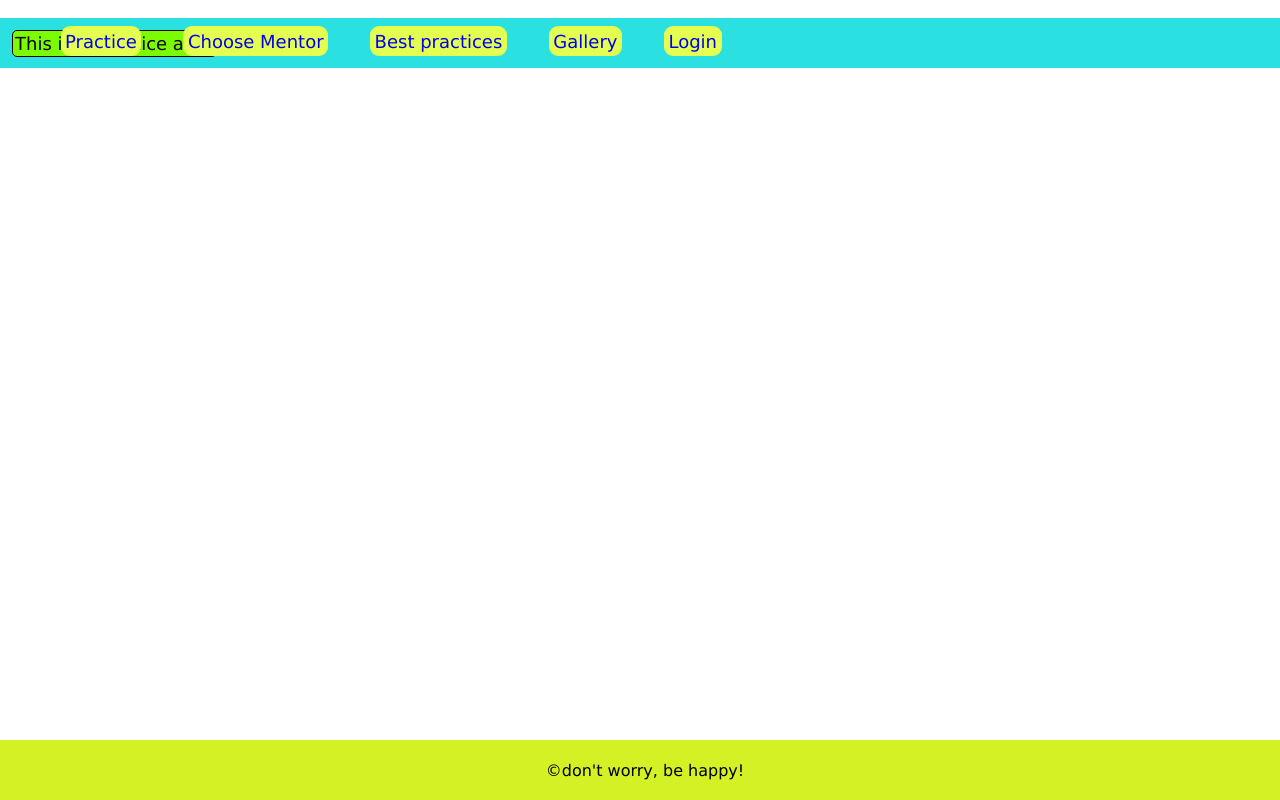
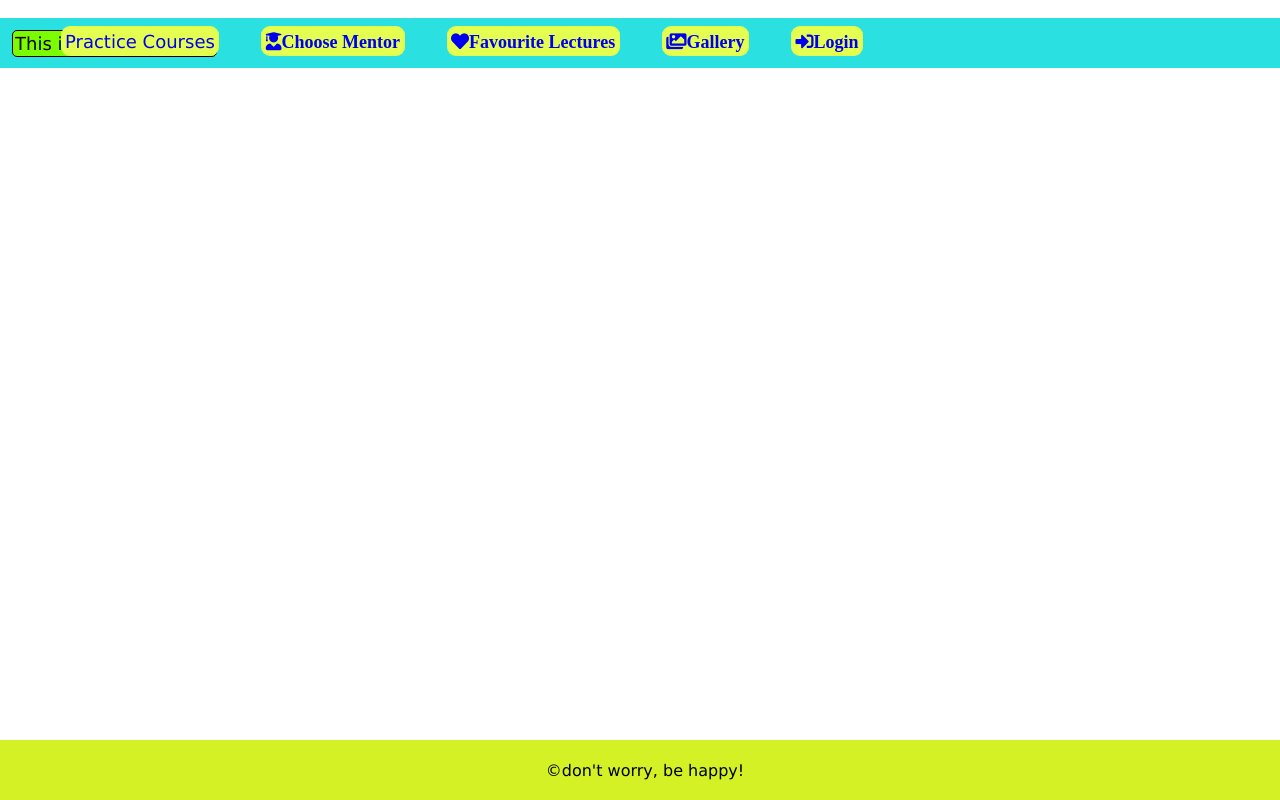
Before and after one commit to AtanasTachev/practice, a React (Create React App) app: page / in a window 1280 px wide. Built offline with nearby package versions, Linux system fonts and the light colour scheme.

Commit message:
add some icons in css

```diff
--- a/src/Components/navigation/Navigation.js
+++ b/src/Components/navigation/Navigation.js
@@ -9,19 +9,19 @@ const Navigation = () => {
             </p>
             <ul>
                 <li>
-                    <Link className="navLink" to="/">Practice</Link>
+                    <Link className="navLink" to="/"><i class="fal fa-presentation">Practice Courses</i></Link>
                 </li>
                 <li>
-                    <Link className="navLink" to="/chooseMentor">Choose Mentor</Link>
+                    <Link className="navLink" to="/chooseMentor"><i class="fas fa-user-graduate">Choose Mentor</i></Link>
                 </li>
                 <li>
-                    <Link className="navLink" to="/bestPractices">Best practices</Link>
+                    <Link className="navLink" to="/bestPractices"><i class="fas fa-heart">Favourite Lectures</i></Link>
                 </li>
                 <li>
-                    <Link className="navLink" to="/gallery">Gallery</Link>
+                    <Link className="navLink" to="/gallery"><i class="fas fa-images">Gallery</i></Link>
                 </li>
                 <li>
-                    <Link className="navLink" to="/login">Login</Link>
+                    <Link className="navLink" to="/login"><i class="fas fa-sign-in-alt">Login</i></Link>
                 </li>
             </ul>
         </nav>
--- a/src/Components/navigation/navigation.css
+++ b/src/Components/navigation/navigation.css
@@ -1,3 +1,5 @@
+@import url('https://pro.fontawesome.com/releases/v5.10.0/css/all.css');
+
 .nav {
     color: black;
     text-align: end;
```
